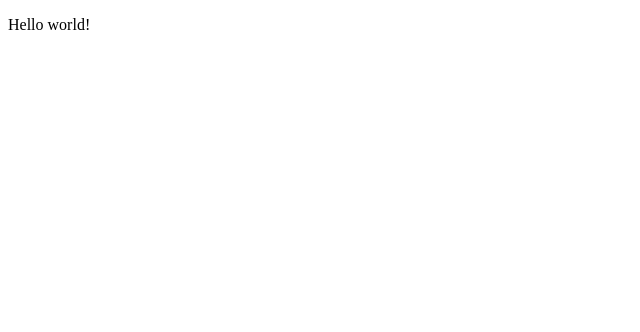
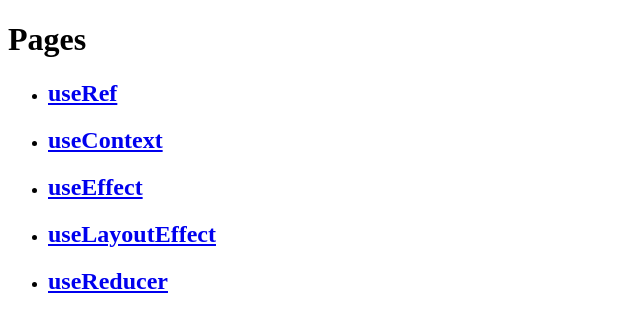
Before and after one commit to VernerKeel/learning-react-live-testing, a Gatsby site: page / in a window 1280 px wide. Shown: the whole page, without its empty margins (0-640 px from the left). Built offline with nearby package versions, Linux system fonts and the light colour scheme; Gatsby itself is replaced by a stand-in of ours.

Commit message:
Prepeared pages for hooks examples

```diff
--- a/src/pages/index.js
+++ b/src/pages/index.js
@@ -1,23 +1,51 @@
 import React, { useEffect } from "react"
+import { Link } from "gatsby"
 
 // https://bundlephobia.com/ --> a creat tool to find out how much kb a package adds to your bundle
-
-//import loadable from "@loadable/component"
-
-//const Data = loadable(() => import("../components/Data"))
-//const Data = setTimeout(() => React.lazy(() => import("../components/Data"))[5000])
 
 // Dig deeper on how hooks work perfomance wise:
 //https://hackernoon.com/adventuring-into-react-hooks-performance-practices-rly36xq
 
-// What if I create a separate component that uses useAdvice & useStudy data mega
-// data structure -> can I defer or conditionally not load it by using loadable?
-
 const HomePage = () => {
   // const yo = useEffect(() => React.lazy(() => import("../components/Data")))
+  const pages = [
+    {
+      title: `useRef`,
+      link: `/use-ref`,
+    },
+    {
+      title: `useContext`,
+      link: `/use-context`,
+    },
+    {
+      title: `useEffect`,
+      link: `/use-effect`,
+    },
+
+    {
+      title: `useLayoutEffect`,
+      link: `/use-layout-effect`,
+    },
+    {
+      title: `useReducer`,
+      link: `/use-reducer`,
+    },
+  ]
   return (
     <div>
-      <p>Hello world!</p>
+      <h1>Pages</h1>
+      <ul>
+        {pages.map(page => {
+          const { title, link } = page
+          return (
+            <li key={title}>
+              <Link to={link}>
+                <h2>{title}</h2>
+              </Link>
+            </li>
+          )
+        })}
+      </ul>
     </div>
   )
 }
```
Also changed, not shown: src/pages/use-context.js (added, +13 -0 lines), src/pages/use-effect.js (added, +13 -0 lines), src/pages/use-layout-effect.js (added, +13 -0 lines), src/pages/use-reducer.js (added, +13 -0 lines), src/pages/use-ref.js (added, +13 -0 lines).
